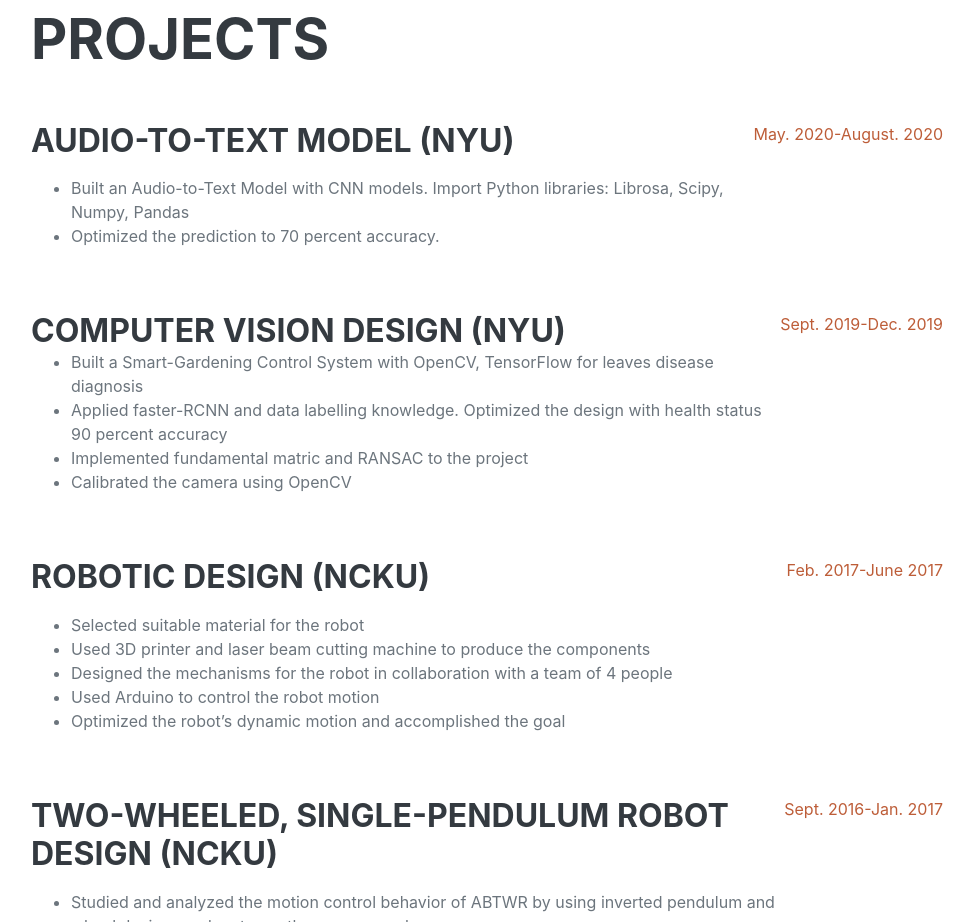
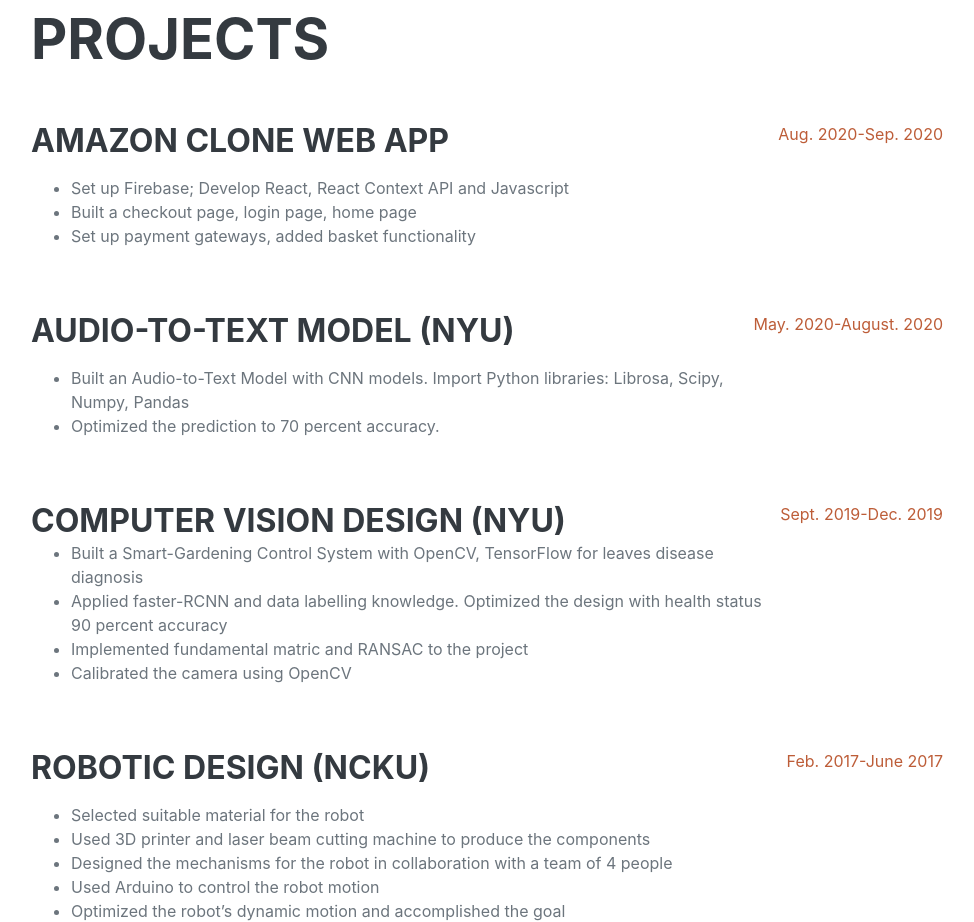
Before and after one commit to Ann0426/ann0426.github.io, a plain HTML site: page index.html in a window 1280 px wide. Shown: the part 3480-4402 px from the top of the page, without its empty margins (289-1263 px from the left). Drawn offline with nearby package versions, Linux system fonts and the light colour scheme; a web font is replaced by a local one.

Commit message:
version 2 i Please enter the commit message for your changes. Lines starting

```diff
--- a/index.html
+++ b/index.html
@@ -158,6 +158,18 @@ Cloud Computing, TCP/IP</div>
                     <h2 class="mb-5">Projects</h2>
                     <div class="d-flex flex-column flex-md-row justify-content-between mb-5">
                         <div class="flex-grow-1">
+                            <h3 class="mb-0">Amazon Clone Web App</h3>
+                            <p>
+                            <ul>
+                              <li>Set up Firebase; Develop React, React Context API and Javascript </li>
+                              <li>Built a checkout page, login page, home page</li>
+                              <li>Set up payment gateways, added basket functionality</li>
+                            </ul></p>
+                        </div>
+                        <div class="flex-shrink-0"><span class="text-primary">Aug. 2020-Sep. 2020</span></div>
+                    </div>
+                    <div class="d-flex flex-column flex-md-row justify-content-between mb-5">
+                        <div class="flex-grow-1">
                             <h3 class="mb-0">Audio-to-Text Model (NYU)</h3>
                             <p>
                               <ul>
```
